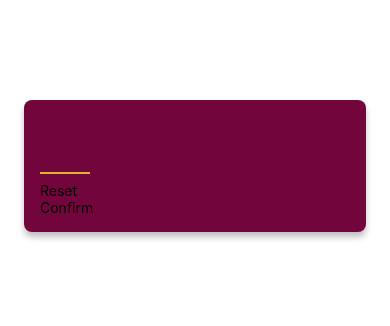
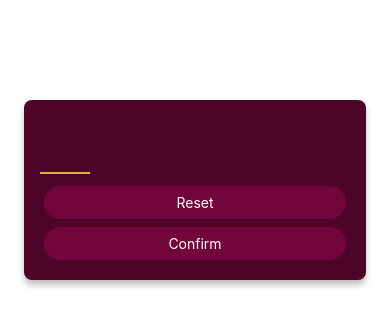
Before and after one commit to Pinetart/React-Native-Max, a React Native app: screen / in a window 390 px wide. Shown: the top 326 px of the page. Built offline with nearby package versions, Linux system fonts and the light colour scheme.

Commit message:
Adding Visual Feedback to the Buttons

```diff
--- a/components/PrimaryButton.js
+++ b/components/PrimaryButton.js
@@ -1,11 +1,42 @@
-import { StyleSheet, View, Text } from "react-native";
+import { StyleSheet, View, Text, Pressable } from "react-native";
 
 const PrimaryButton = ({ children }) => {
+  const pressHandler = () => {
+    console.log("pressed");
+  };
+
   return (
-    <View>
-      <Text>{children}</Text>
+    <View style={styles.buttonOuterContainer}>
+      <Pressable
+        style={({ pressed }) =>
+          pressed
+            ? [styles.buttonInnerContainer, styles.pressed]
+            : styles.buttonInnerContainer
+        }
+        onPress={pressHandler}
+        android_ripple={{ color: "#640233" }}
+      >
+        <Text style={styles.buttonText}>{children}</Text>
+      </Pressable>
     </View>
   );
 };
 
+const styles = StyleSheet.create({
+  buttonOuterContainer: { borderRadius: 28, margin: 4, overflow: "hidden" },
+  buttonInnerContainer: {
+    backgroundColor: "#72063c",
+    paddingVertical: 8,
+    paddingHorizontal: 16,
+    elevation: 2,
+  },
+  buttonText: {
+    color: "white",
+    textAlign: "center",
+  },
+  pressed: {
+    opacity: 0.75,
+  },
+});
+
 export default PrimaryButton;
--- a/screens/StartGameScreen.js
+++ b/screens/StartGameScreen.js
@@ -24,7 +24,7 @@ const styles = StyleSheet.create({
     marginTop: 100,
     marginHorizontal: 24,
     borderRadius: 8,
-    backgroundColor: "#72063c",
+    backgroundColor: "#4e0329",
     elevation: 4,
     shadowColor: "black",
     shadowOffset: { width: 0, height: 5 },
```
